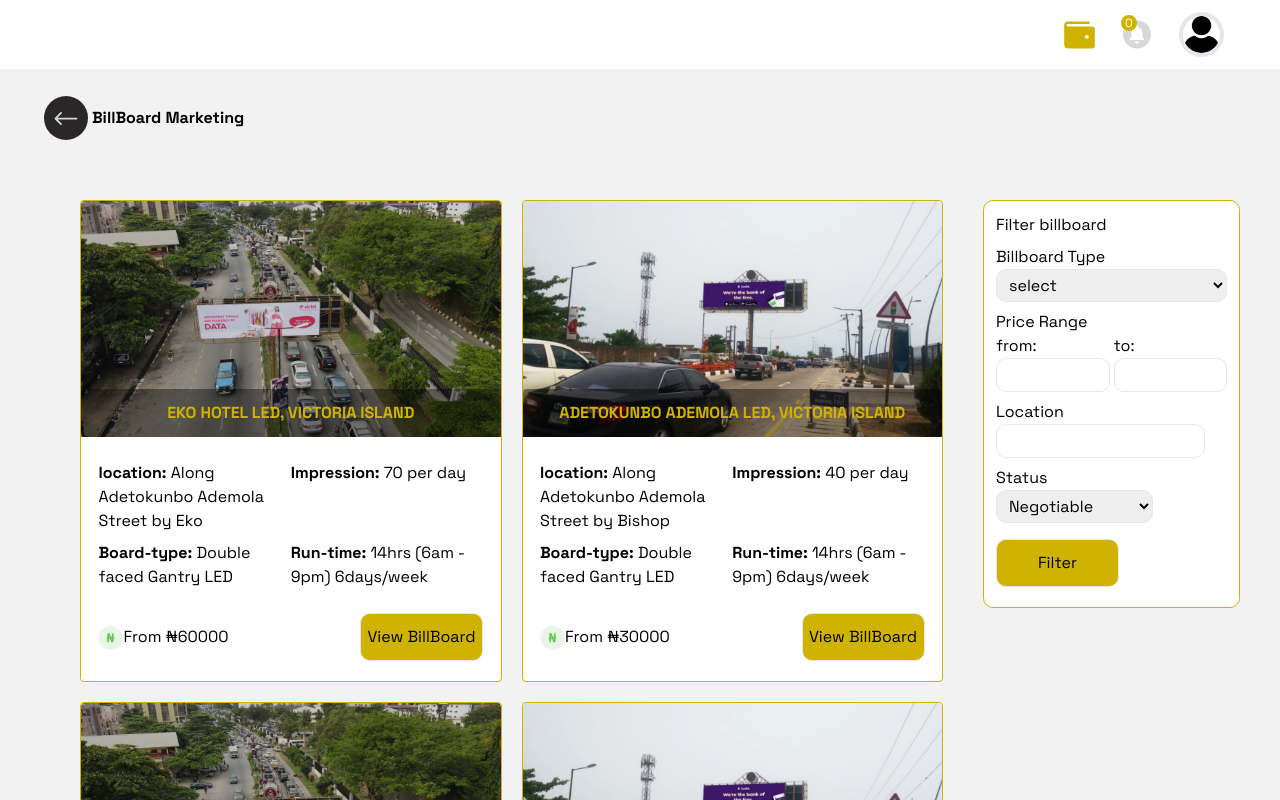
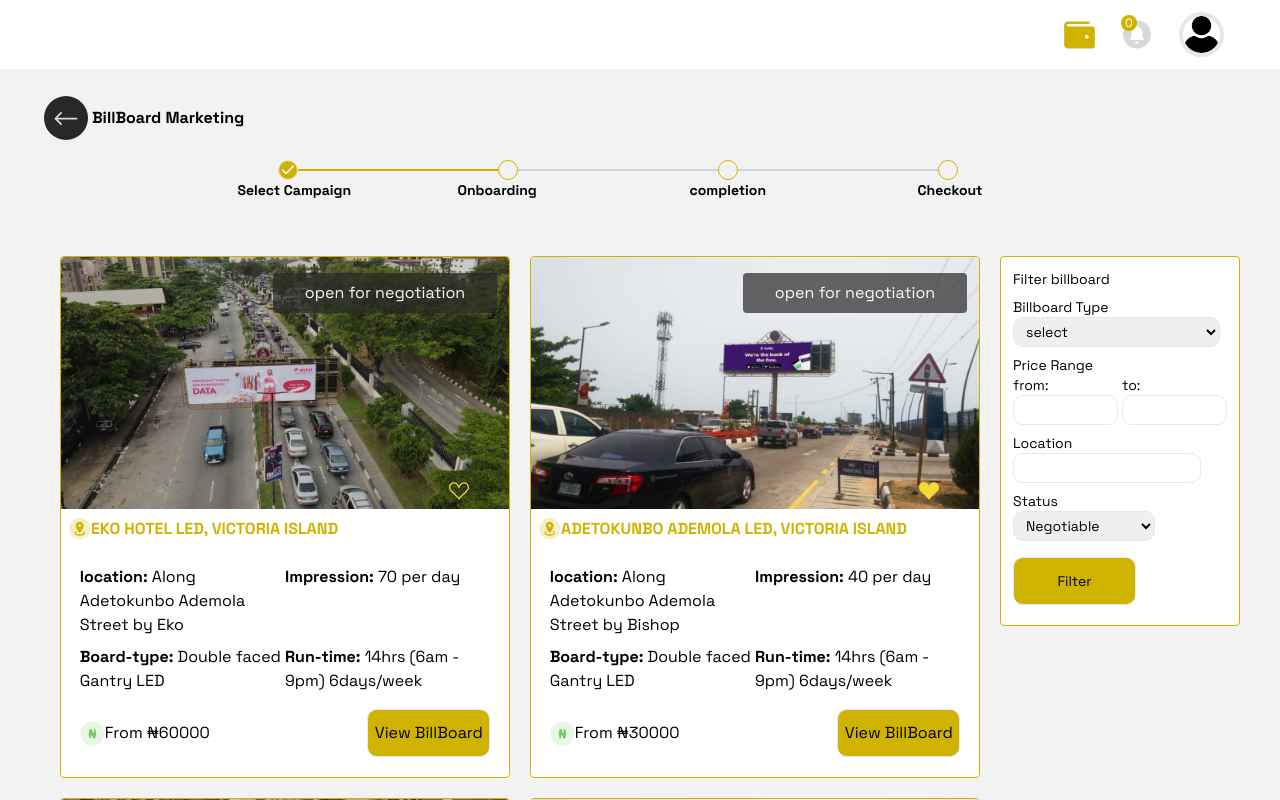
Before and after one commit to 360adsng/frontend, a Next.js app: page /ads/billboard in a window 1280 px wide. Shown: the top 800 px of the page. Built offline with nearby package versions, Linux system fonts and the light colour scheme.

Commit message:
some update

```diff
--- a/app/(usersauth)/ads/billboard/page.tsx
+++ b/app/(usersauth)/ads/billboard/page.tsx
@@ -5,9 +5,12 @@
 import billboardImage1 from "@public/del/billboard1.png";
 import billboardImage2 from "@public/del/billboard2.png";
 import naira from "@public/icons/naira.svg";
+import location from "@public/icons/yellowlocation.svg";
+import mark from "@public/icons/mark.svg";
 import Arrowleft from "@public/icons/Arrowleft.svg";
 import { useState } from "react";
 import { FiXCircle } from "react-icons/fi";
+import { BsSuitHeart, BsSuitHeartFill } from "react-icons/bs";
 
 import { Space_Grotesk } from "next/font/google";
 import Modal from "@components/modal/modal";
@@ -18,6 +21,14 @@
 
 function Billboards() {
   const [filter, setFilter] = useState(false);
+  const [wishlist, setWishlist] = useState([4,8,2,9])
+  const handleWishlist = (billboardId:number) =>{
+    if(wishlist.includes(billboardId)){
+      setWishlist(wishlist.filter((item)=>(item !== billboardId)))
+    }else{
+      setWishlist(prev => ([...prev, billboardId]))
+    }
+  }
 
   const billboards = [
     {
@@ -27,6 +38,7 @@
       image: billboardImage1,
       pricepd: "60000",
       Impressions: "70 per day",
+      negotiable:'yes',
       type: "Double faced Gantry LED",
       duration: "14hrs (6am - 9pm) 6days/week",
     },
@@ -35,6 +47,7 @@
       name: "Adetokunbo Ademola led, victoria island",
       location: "Along Adetokunbo Ademola Street by Bishop",
       image: billboardImage2,
+      negotiable:'yes',
       pricepd: "30000",
       Impressions: "40 per day",
       type: "Double faced Gantry LED",
@@ -46,6 +59,7 @@
       location: "Along Adetokunbo Ademola Street by Eko",
       image: billboardImage1,
       pricepd: "40000",
+      negotiable:'no',
       Impressions: "50 per day",
       type: "Double faced Gantry LED",
       duration: "14hrs (6am - 9pm) 6days/week",
@@ -56,6 +70,7 @@
       location: "Along Adetokunbo Ademola Street by Bishop",
       image: billboardImage2,
       pricepd: "35000",
+      negotiable:'yes',
       Impressions: "40 per day",
       type: "Double faced Gantry LED",
       duration: "14hrs (6am - 9pm) 6days/week",
@@ -67,6 +82,7 @@
       image: billboardImage2,
       pricepd: "35000",
       Impressions: "40 per day",
+      negotiable:'no',
       type: "Double faced Gantry LED",
       duration: "14hrs (6am - 9pm) 6days/week",
     },
@@ -76,6 +92,7 @@
       location: "Along Adetokunbo Ademola Street by Bishop",
       image: billboardImage2,
       pricepd: "35000",
+      negotiable:'no',
       Impressions: "40 per day",
       type: "Double faced Gantry LED",
       duration: "14hrs (6am - 9pm) 6days/week",
@@ -86,6 +103,7 @@
       location: "Along Adetokunbo Ademola Street by Bishop",
       image: billboardImage2,
       pricepd: "35000",
+      negotiable:'no',
       Impressions: "40 per day",
       type: "Double faced Gantry LED",
       duration: "14hrs (6am - 9pm) 6days/week",
@@ -96,6 +114,7 @@
       location: "Along Adetokunbo Ademola Street by Bishop",
       image: billboardImage2,
       pricepd: "35000",
+      negotiable:'yes',
       Impressions: "40 per day",
       type: "Double faced Gantry LED",
       duration: "14hrs (6am - 9pm) 6days/week",
@@ -106,6 +125,7 @@
       location: "Along Adetokunbo Ademola Street by Bishop",
       image: billboardImage2,
       pricepd: "35000",
+      negotiable:'yes',
       Impressions: "40 per day",
       type: "Double faced Gantry LED",
       duration: "14hrs (6am - 9pm) 6days/week",
@@ -116,11 +136,14 @@
       location: "Along Adetokunbo Ademola Street by Bishop",
       image: billboardImage2,
       pricepd: "35000",
+      negotiable:'yes',
       Impressions: "40 per day",
       type: "Double faced Gantry LED",
       duration: "14hrs (6am - 9pm) 6days/week",
     },
   ];
+
+
   return (
     <>
       <section className="px-4 md:px-10 py-24">
@@ -128,21 +151,90 @@
 
         <div className="flex justify-between">
           <div className="flex items-center font-bold">
-            <button className="group-hover:translate-x-32 transition bg-ads360black-100 mx-1 w-11  h-11 flex justify-center items-center rounded-[50%] color-white">
+            <Link href='/ads' className="group-hover:translate-x-32 transition bg-ads360black-100 mx-1 w-11  h-11 flex justify-center items-center rounded-[50%] color-white">
               <Image src={Arrowleft} width={0} height={0} alt="arrow" />
-            </button>
+            </Link>
             BillBoard Marketing
           </div>
         </div>
 
+
+
+      {/* steps */}
+        <div className="hidden items-center justify-center mx-auto mt-5 mb-14 md:flex">
+              <div className="font-bold text-sm">
+                <div className="flex items-center">
+                    <div className="w-5 h-5 rounded-full border flex justify-center bg-ads360yellow-100">
+                      <Image src={mark} width={0} height={0} alt=""/>
+                    </div>
+                    <div className="w-[150px] lg:w-[200px] border border-ads360yellow-100 h-0"></div>
+                </div>
+                <div className="relative -left-10">
+                  Select Campaign
+                </div>
+              </div>
+
+              <div className="font-bold text-sm">
+                <div className="flex items-center">
+                    <div className="w-5 h-5 rounded-full border border-ads360yellow-100"></div>
+                    <div className="w-[150px] lg:w-[200px] border border-gray-300 h-0"></div>
+                </div>
+                <div className="relative -left-10">
+                  Onboarding
+                </div>
+              </div>
+
+
+              <div className="font-bold text-sm text-left">
+                <div className="flex items-center">
+                    <div className="w-5 h-5 rounded-full border border-ads360yellow-100"></div>
+                    <div className="w-[150px] lg:w-[200px] border border-gray-300 h-0"></div>
+                </div>
+                <div className="relative -left-7">
+                  completion
+                </div>
+              </div>
+
+              <div className="font-bold text-sm">
+                <div className="flex items-center">
+                    <div className="w-5 h-5 rounded-full border border-ads360yellow-100"></div>
+                </div>
+                <div className="relative -left-5">
+                  Checkout
+                </div>
+              </div>
+
+            </div>
+
+            <div className="font-bold md:hidden text-right mt-5 mb-10">
+               #2 - Onboarding
+            </div>
+
+      {/* steps */}
+
+
+
         <section className="lg:flex my-5">
-          <div className="gap-5 md:p-10 grid grid-cols-1 md:grid-cols-2 basis-4/5">
+          <div className="gap-5 md:px-5 grid grid-cols-1 md:grid-cols-2 basis-4/5">
             {billboards.map((billboard) => (
               <div
                 className="rounded bg-white border border-ads360yellow-100"
                 key={billboard.id}
               >
                 <div className="relative">
+                  {
+                    billboard.negotiable === 'yes' &&
+                    <div className="absolute w-1/2 md:w-2/3 xl:w-1/2 bg-ads360black-100/70 text-ads360light-100 rounded right-3 top-4 text-center py-2">
+                      open for negotiation
+                    </div>
+                  }
+
+                  <div className="absolute bottom-14 md:bottom-10 right-8 font-semibold text-ads360yellowBtn-100 hover:bg-ads360yellowBtn-100/30 hover:rounded-full flex justify-center p-2">
+                    {
+                      wishlist.includes(billboard.id) ? <button onClick={()=>handleWishlist(billboard.id)}><BsSuitHeartFill size={20}/></button>
+                      :<button onClick={()=>handleWishlist(billboard.id)}><BsSuitHeart size={20}/></button>
+                    }
+                  </div>
                   <Image
                     width={0}
                     height={0}
@@ -150,12 +242,18 @@
                     src={billboard.image}
                     className="w-full rounded-t h-auto"
                   />
-                  <div className="text-ads360yellow-100 font-bold bg-black/40 text-center w-full absolute bottom-0 text-sm md:text-base py-1 md:py-3 rounded">
+                  <div className="flex text-ads360yellow-100 font-bold w-full text-sm md:text-base p-2">
+                    <Image
+                      src={location}
+                      width={0}
+                      height={0}
+                      alt=""
+                    />
                     {billboard.name.toLocaleUpperCase()}
                   </div>
                 </div>
 
-                <div className="grid grid-cols-1 md:grid-cols-2 my-5 w-11/12 mx-auto">
+                <div className="grid grid-cols-1 md:grid-cols-2 my-3 w-11/12 mx-auto">
                   <div className="my-1">
                     <span className="font-bold">location: </span>
                     {billboard.location}
@@ -198,8 +296,8 @@
             ))}
           </div>
 
-          <div className="basis-1/5">
-            <div className="top-[12.5rem] sticky rounded-10 p-3 border border-ads360yellow-100 bg-white hidden lg:block">
+          <div className="basis-1/5 text-sm">
+            <div className="top-[12.5rem] sticky rounded p-3 border border-ads360yellow-100 bg-white hidden lg:block">
               <p>Filter billboard</p>
 
               <div className="my-2">
@@ -265,9 +363,10 @@
             </div>
           </div>
 
-          {filter !== true && (
+          {filter && (
             <div className="fixed w-full left-3 bottom-5 lg:hidden">
               <button
+                disabled={filter}
                 className="rounded-full font-bold border bg-ads360yellow-100 shadow-md border-white w-16 h-16"
                 onClick={() => {
                   setFilter(true);
--- a/app/(usersauth)/ads/layout.tsx
+++ b/app/(usersauth)/ads/layout.tsx
@@ -1,5 +1,3 @@
-
-import UserSideNav from '@components/navs/UserSideNav'
 import UsersNav from '@components/navs/UsersNav'
 
 //add other meta tags here
--- a/app/(usersauth)/ads/page.tsx
+++ b/app/(usersauth)/ads/page.tsx
@@ -9,6 +9,7 @@
 import influencer from '@public/icons/influencer.svg'
 import whatsapp from '@public/icons/whatsappCluster.svg'
 import Arrowleft from '@public/icons/Arrowleft.svg'
+
 
 
 
@@ -52,51 +53,64 @@
 
 
        <div className="flex items-center font-bold">
-          <button className='group-hover:translate-x-32 transition bg-ads360black-100 mx-1 w-11  h-11 flex justify-center items-center rounded-[50%] color-white'>
+        <Link href='/users'  className='group-hover:translate-x-32 transition bg-ads360black-100 mx-1 w-11  h-11 flex justify-center items-center rounded-[50%] color-white'>
           <Image
             src={Arrowleft}
             width={0}
             height={0}
             alt="arrow"
           />
-        </button>
+        </Link>
         Create an ad campaign
       </div>
 
 
-            {/* <div className="flex items-center justify-center mx-auto my-5">
+            <div className="hidden items-center justify-center mx-auto mt-5 mb-10 md:flex">
               <div className="font-bold text-sm">
                 <div className="flex items-center">
                     <div className="w-5 h-5 rounded-full border border-ads360yellow-100"></div>
-                    <div className="w-full md:w-[200px] border border-gray-300 h-0"></div>
+                    <div className="w-[150px] lg:w-[200px] border border-gray-300 h-0"></div>
                 </div>
-                Select Campaign
+                <div className="relative -left-10">
+                  Select Campaign
+                </div>
+              </div>
+
+              <div className="font-bold text-sm">
+                <div className="flex items-center">
+                    <div className="w-5 h-5 rounded-full border border-ads360yellow-100"></div>
+                    <div className="w-[150px] lg:w-[200px] border border-gray-300 h-0"></div>
+                </div>
+                <div className="relative -left-10">
+                  Select Campaign
+                </div>
               </div>
 
 
               <div className="font-bold text-sm text-left">
                 <div className="flex items-center">
                     <div className="w-5 h-5 rounded-full border border-ads360yellow-100"></div>
-                    <div className="w-full md:w-[200px] border border-gray-300 h-0"></div>
+                    <div className="w-[150px] lg:w-[200px] border border-gray-300 h-0"></div>
                 </div>
-                Onboarding
+                <div className="relative -left-7">
+                  Onboarding
+                </div>
               </div>
 
               <div className="font-bold text-sm">
                 <div className="flex items-center">
                     <div className="w-5 h-5 rounded-full border border-ads360yellow-100"></div>
                 </div>
-                Checkout
+                <div className="relative -left-5">
+                  Checkout
+                </div>
               </div>
-
-            </div> */}
-
-
-            <div>
 
             </div>
 
-
+            <div className="font-bold md:hidden text-right mt-5 mb-10">
+               #1 - select campaign
+            </div>
 
           <p className="text-stone-400 text-center">
             Select the goal that would make the campaign successful for you.
--- a/app/page.tsx
+++ b/app/page.tsx
@@ -94,7 +94,7 @@
                               <h3 className="text-2xl lg:text-4xl lg:mb-4 mb-2">We're challengers at heart and builders by nature.</h3>
                               <h6 className="">We work as one team and deliver projects <span className="text-ads360yellow-100">concurrently...</span></h6>
                           </div>
-                          <Link className='block mt-5' href='/'><YellowButtons text='Dive into our culture'/></Link>
+                          <Link className='block mt-5' href='/signup'><YellowButtons text='Dive into our culture'/></Link>
                       </div>
                       <Image width={0} height={0} src={think1} alt=''/>
                   </div>
```
Also changed, not shown: public/icons/mark.svg (added), public/icons/yellowlocation.svg (added).
